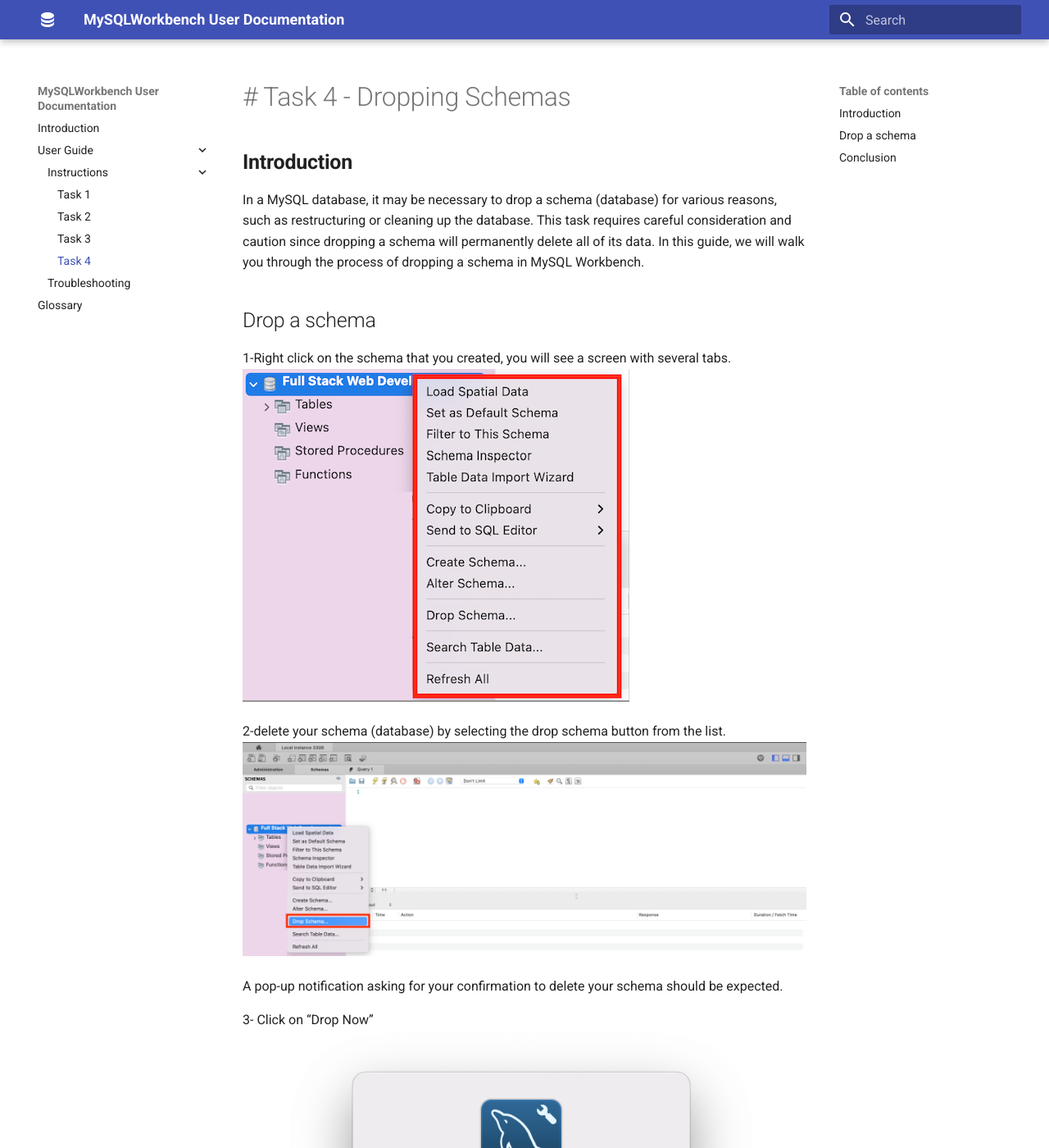
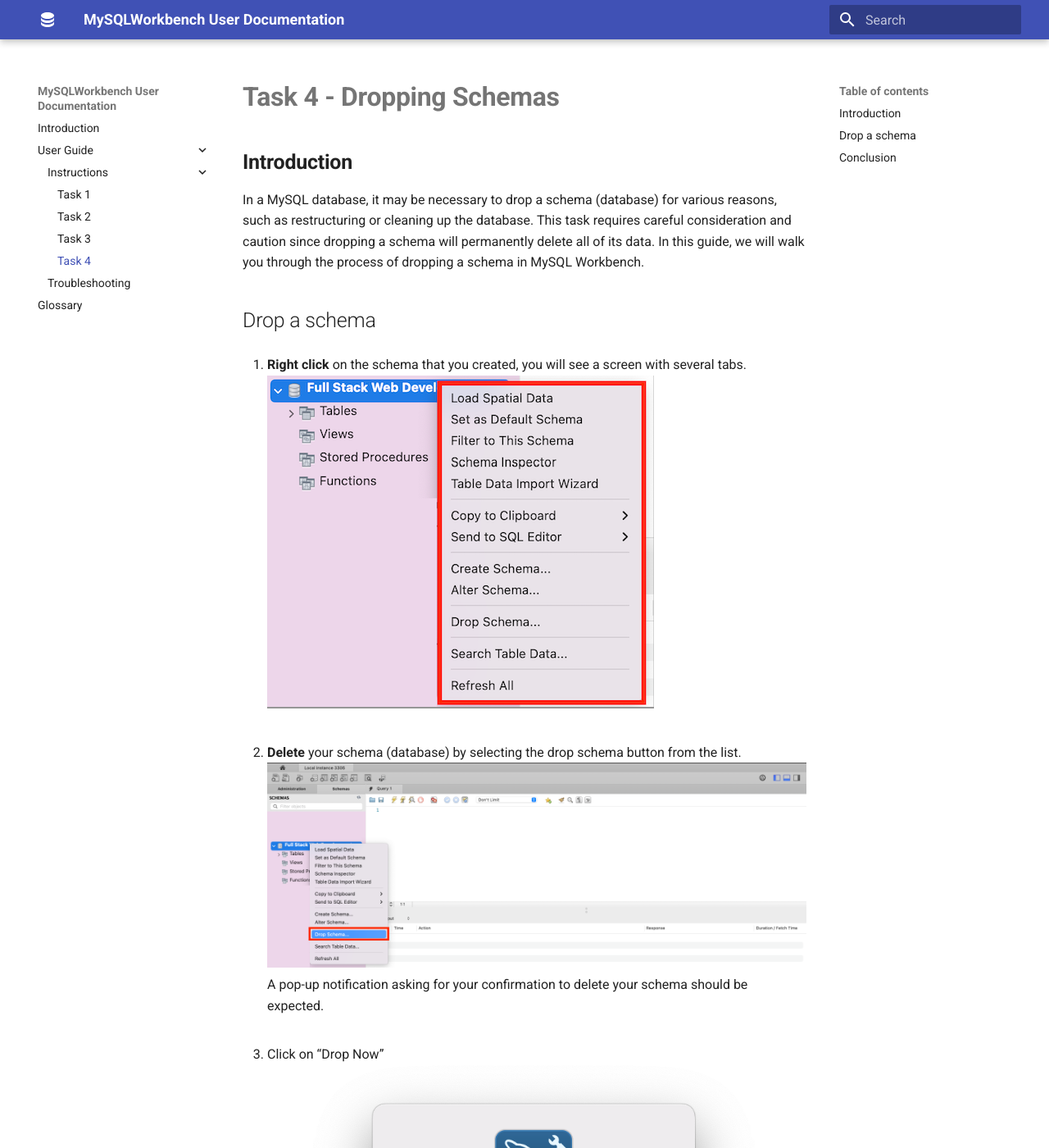
Before and after one commit to hxofficial/Comm-Doc, an MkDocs documentation site: the page built from docs/instructions/task4.md, in a window 1280 px wide and 1400 px high. Shown: the whole window at 82% size. Built offline with MkDocs 1.6.1 and Material for MkDocs 9.7.7, drawn with Linux system fonts in a browser that asks for light colours.

Commit message:
reformat task 4

```diff
--- a/docs/instructions/task4.md
+++ b/docs/instructions/task4.md
@@ -1,4 +1,4 @@
-# # Task 4 - Dropping Schemas
+# **Task 4 - Dropping Schemas**
 
 ## **Introduction**
 
@@ -6,16 +6,18 @@
 
 ## Drop a schema
 
-1-Right click on the schema that you created, you will see a screen with several tabs.
+1. **Right click** on the schema that you created, you will see a screen with several tabs.
 ![image](/images/drop_rightclick.png)
+  &nbsp;
 
-2-delete your schema (database) by selecting the drop schema button from the list.
+* **Delete** your schema (database) by selecting the drop schema button from the list.
 ![image](/images/DropSchema.png)
+  A pop-up notification asking for your confirmation to delete your schema should be expected.
+    &nbsp;
 
-A pop-up notification asking for your confirmation to delete your schema should be expected.
-
-3- Click on “Drop Now”
+* Click on “Drop Now”
 ![image](/images/DropNow.png)
+  &nbsp;
 
 Congratulations! You have just deleted your first schema.
 
```
